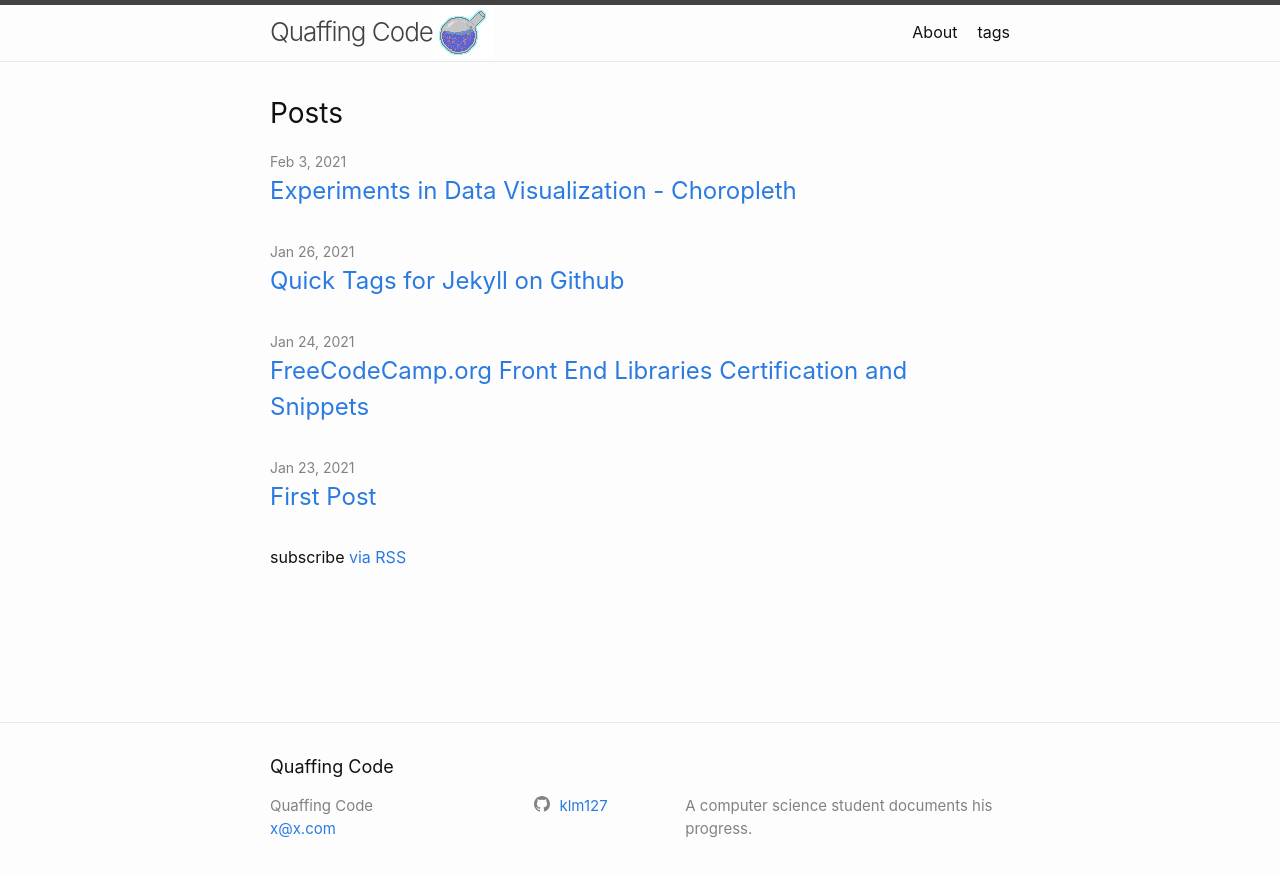
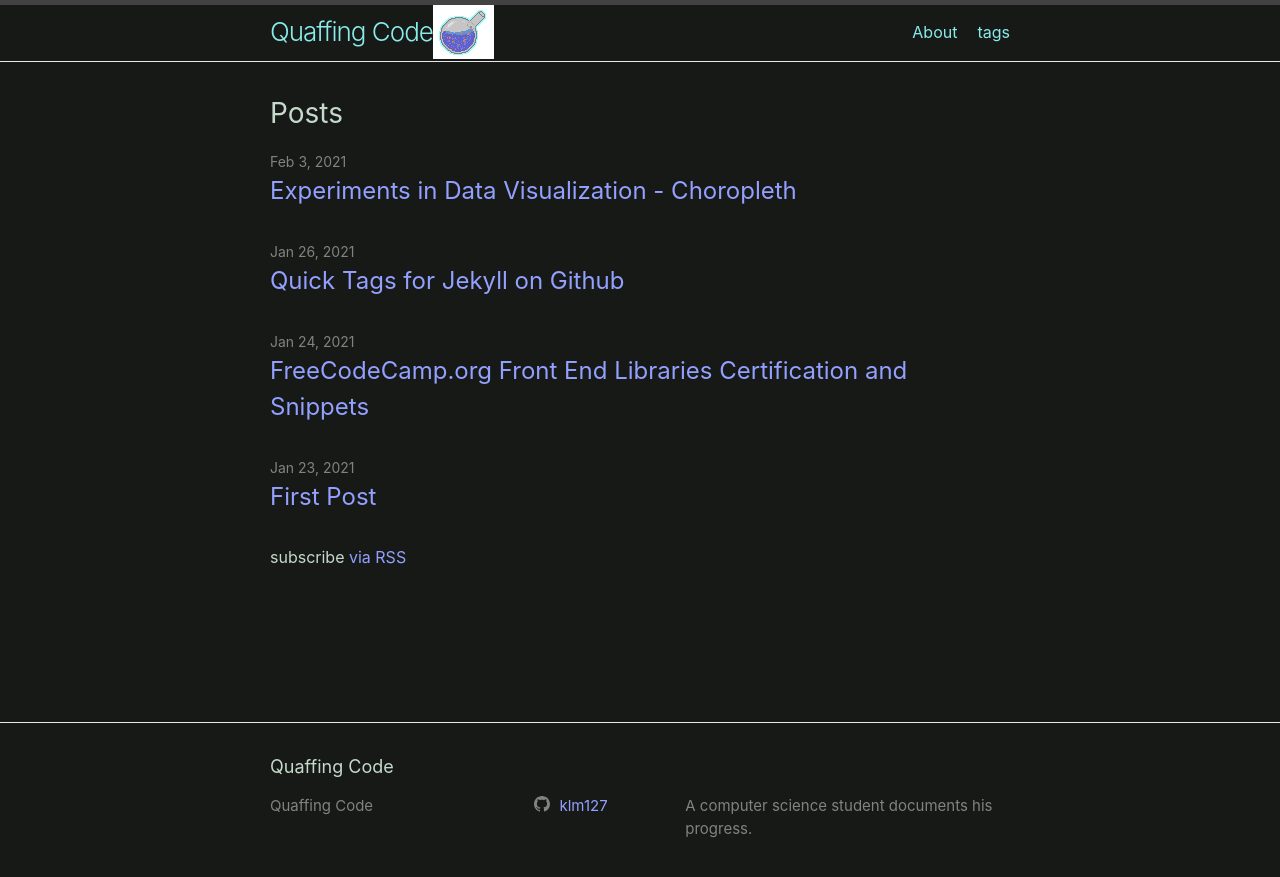
Before and after one commit to klm127/klm127.github.io, a Jekyll site: the page built from index.md, in a window 1280 px wide. Shown: the top 877 px of the page. Built offline with Jekyll 4.4.1, drawn with Linux system fonts in a browser that asks for light colours.

Commit message:
changed to dark scheme, tweaked about page

```diff
--- a/_config.yml
+++ b/_config.yml
@@ -19,7 +19,7 @@
 # in the templates via {{ site.myvariable }}.
 
 title: Quaffing Code
-email: x@x.com
+email:
 description: >- # this means to ignore newlines until "baseurl:"
   A computer science student documents his progress.
 baseurl: "" # the subpath of your site, e.g. /blog
--- a/_includes/head.html
+++ b/_includes/head.html
@@ -4,7 +4,7 @@
   <meta name="viewport" content="width=device-width, initial-scale=1">
   {%- seo -%}
   <link rel="icon" type="image/png" href ="{{site.baseurl}}/assets/icons/{{site.favicon}}">
-  <link rel="stylesheet" href="{{ "/assets/main.css" | relative_url }}">
+  <link rel="stylesheet" href="{{ "/assets/css/alternate/dark1.css" | relative_url }}">
   <link rel="canonical" href="{{ site.url }}{{site.baseurl}}{{ page.url }}" />
   {%- feed_meta -%}
   {%- if jekyll.environment == 'production' -%}
--- a/about.markdown
+++ b/about.markdown
@@ -6,7 +6,8 @@ permalink: /about/
 
 I'm a 30-something Computer Science student aspiring to be a full-time developer. As of this writing, I'm in the very early (sub 1 year) part of my journey, but I like to think my progress has been rapid. My ultimate goal is to be gainfully employed as a member of a productive team where I can contribute real value. Down the line, I aspire to find a path to development related entrepreneurship.
 
+This page is to document my progress. It's purpose is to write about my coding activites as a learning exercise and to keep me accountable. I hope to be able to look back and enjoy seeing the progress I make.
 
-**interests**: coding, reading, nature, homesteading, fitness
+**interests**: learning, coding, reading, nature, homesteading, fitness, mindmapping, languages
 
 **languages**: javascript, Ruby, Java, Groovy, C#
--- /dev/null
+++ b/assets/css/alternate/dark1.css
@@ -0,0 +1,282 @@
+/** Reset some basic elements */
+body, h1, h2, h3, h4, h5, h6, p, blockquote, pre, hr, dl, dd, ol, ul, figure { margin: 0; padding: 0; }
+
+/** Basic styling */
+body { font: 400 16px/1.5 -apple-system, BlinkMacSystemFont, "Segoe UI", Roboto, Helvetica, Arial, sans-serif, "Apple Color Emoji", "Segoe UI Emoji", "Segoe UI Symbol"; color: rgb(198, 218, 204); background-color: #161916; -webkit-text-size-adjust: 100%; -webkit-font-feature-settings: "kern" 1; -moz-font-feature-settings: "kern" 1; -o-font-feature-settings: "kern" 1; font-feature-settings: "kern" 1; font-kerning: normal; display: flex; min-height: 100vh; flex-direction: column; }
+
+/** slight green white: #DAF5DB
+    dark green background: #161916
+    original bg white: #fdfdfd
+    original text color: #111
+**/
+/** Set `margin-bottom` to maintain vertical rhythm */
+h1, h2, h3, h4, h5, h6, p, blockquote, pre, ul, ol, dl, figure, .highlight { margin-bottom: 15px; }
+
+/** `main` element */
+main { display: block; /* Default value of `display` of `main` element is 'inline' in IE 11. */ }
+
+/** Images */
+img { max-width: 100%; vertical-align: middle; }
+
+/** Figures */
+figure > img { display: block; }
+
+figcaption { font-size: 14px; }
+
+/** Lists */
+ul, ol { margin-left: 30px; }
+
+li > ul, li > ol { margin-bottom: 0; }
+
+/** Headings */
+h1, h2, h3, h4, h5, h6 { font-weight: 400; }
+
+/** Links */
+a { color: #93a0ff; text-decoration: none; }
+
+a:visited { color: #8291a7; }
+
+a:hover { color: rgb(173, 186, 196); text-decoration: underline; }
+
+.social-media-list a:hover { text-decoration: none; }
+
+.social-media-list a:hover .username { text-decoration: underline; }
+
+/** Blockquotes */
+blockquote { color: #828282; border-left: 4px solid #e8e8e8; padding-left: 15px; font-size: 18px; letter-spacing: -1px; font-style: italic; }
+
+blockquote > :last-child { margin-bottom: 0; }
+
+/** Code formatting */
+pre, code { font-size: 15px; border: 1px solid #343338; border-radius: 3px; background-color: rgb(18, 18, 27); }
+
+code { padding: 1px 5px; }
+
+pre { padding: 8px 12px; overflow-x: auto; }
+
+pre > code { border: 0; padding-right: 0; padding-left: 0; }
+
+/** Wrapper */
+.wrapper { max-width: -webkit-calc(800px - (30px * 2)); max-width: calc(800px - (30px * 2)); margin-right: auto; margin-left: auto; padding-right: 30px; padding-left: 30px; }
+
+@media screen and (max-width: 800px) { .wrapper { max-width: -webkit-calc(800px - (30px)); max-width: calc(800px - (30px)); padding-right: 15px; padding-left: 15px; } }
+
+/** Clearfix */
+.footer-col-wrapper:after, .wrapper:after { content: ""; display: table; clear: both; }
+
+/** Icons */
+.svg-icon { width: 16px; height: 16px; display: inline-block; fill: #828282; padding-right: 5px; vertical-align: text-top; }
+
+.social-media-list li + li { padding-top: 5px; }
+
+/** Tables */
+table { margin-bottom: 30px; width: 100%; text-align: left; color: #3f3f3f; border-collapse: collapse; border: 1px solid #e8e8e8; }
+
+table tr:nth-child(even) { background-color: #f7f7f7; }
+
+table th, table td { padding: 10px 15px; }
+
+table th { background-color: #f0f0f0; border: 1px solid #dedede; border-bottom-color: #c9c9c9; }
+
+table td { border: 1px solid #e8e8e8; }
+
+/** Site header */
+.site-header { border-top: 5px solid #424242; border-bottom: 1px solid #e8e8e8; min-height: 55.95px; position: relative; }
+
+.site-title { font-size: 26px; font-weight: 300; line-height: 54px; letter-spacing: -1px; margin-bottom: 0; float: left; }
+
+.site-title, .site-title:visited { color: #8AEBEB; }
+
+.site-nav { float: right; line-height: 54px; }
+
+.site-nav .nav-trigger { display: none; }
+
+.site-nav .menu-icon { display: none; }
+
+.site-nav .page-link { color: #8AEBEB; line-height: 1.5; }
+
+.site-nav .page-link:not(:last-child) { margin-right: 20px; }
+
+@media screen and (max-width: 600px) { .site-nav { position: absolute; top: 9px; right: 15px; background-color: #fdfdfd; border: 1px solid #e8e8e8; border-radius: 5px; text-align: right; } .site-nav label[for="nav-trigger"] { display: block; float: right; width: 36px; height: 36px; z-index: 2; cursor: pointer; } .site-nav .menu-icon { display: block; float: right; width: 36px; height: 26px; line-height: 0; padding-top: 10px; text-align: center; } .site-nav .menu-icon > svg { fill: #424242; } .site-nav input ~ .trigger { clear: both; display: none; } .site-nav input:checked ~ .trigger { display: block; padding-bottom: 5px; } .site-nav .page-link { display: block; padding: 5px 10px; margin-left: 20px; } .site-nav .page-link:not(:last-child) { margin-right: 0; } }
+
+/** Site footer */
+.site-footer { border-top: 1px solid #e8e8e8; padding: 30px 0; }
+
+.footer-heading { font-size: 18px; margin-bottom: 15px; }
+
+.contact-list, .social-media-list { list-style: none; margin-left: 0; }
+
+.footer-col-wrapper { font-size: 15px; color: #828282; margin-left: -15px; }
+
+.footer-col { float: left; margin-bottom: 15px; padding-left: 15px; }
+
+.footer-col-1 { width: -webkit-calc(35% - (30px / 2)); width: calc(35% - (30px / 2)); }
+
+.footer-col-2 { width: -webkit-calc(20% - (30px / 2)); width: calc(20% - (30px / 2)); }
+
+.footer-col-3 { width: -webkit-calc(45% - (30px / 2)); width: calc(45% - (30px / 2)); }
+
+@media screen and (max-width: 800px) { .footer-col-1, .footer-col-2 { width: -webkit-calc(50% - (30px / 2)); width: calc(50% - (30px / 2)); } .footer-col-3 { width: -webkit-calc(100% - (30px / 2)); width: calc(100% - (30px / 2)); } }
+
+@media screen and (max-width: 600px) { .footer-col { float: none; width: -webkit-calc(100% - (30px / 2)); width: calc(100% - (30px / 2)); } }
+
+/** Page content */
+.page-content { padding: 30px 0; flex: 1; }
+
+.page-heading { font-size: 32px; }
+
+.post-list-heading { font-size: 28px; }
+
+.post-list { margin-left: 0; list-style: none; }
+
+.post-list > li { margin-bottom: 30px; }
+
+.post-meta { font-size: 14px; color: #828282; }
+
+.post-link { display: block; font-size: 24px; }
+
+/** Posts */
+.post-header { margin-bottom: 30px; }
+
+.post-title { font-size: 42px; letter-spacing: -1px; line-height: 1; }
+
+@media screen and (max-width: 800px) { .post-title { font-size: 36px; } }
+
+.post-content { margin-bottom: 30px; }
+
+.post-content h2 { font-size: 32px; }
+
+@media screen and (max-width: 800px) { .post-content h2 { font-size: 28px; } }
+
+.post-content h3 { font-size: 26px; }
+
+@media screen and (max-width: 800px) { .post-content h3 { font-size: 22px; } }
+
+.post-content h4 { font-size: 20px; }
+
+@media screen and (max-width: 800px) { .post-content h4 { font-size: 18px; } }
+
+/** Syntax highlighting styles */
+.highlight { background: #fff; }
+
+.highlighter-rouge .highlight { background: #eef; }
+
+.highlight .c { color: #998; font-style: italic; }
+
+.highlight .err { color: #a61717; background-color: #e3d2d2; }
+
+.highlight .k { font-weight: bold; }
+
+.highlight .o { font-weight: bold; }
+
+.highlight .cm { color: #998; font-style: italic; }
+
+.highlight .cp { color: #999; font-weight: bold; }
+
+.highlight .c1 { color: #998; font-style: italic; }
+
+.highlight .cs { color: #999; font-weight: bold; font-style: italic; }
+
+.highlight .gd { color: #000; background-color: #fdd; }
+
+.highlight .gd .x { color: #000; background-color: #faa; }
+
+.highlight .ge { font-style: italic; }
+
+.highlight .gr { color: #a00; }
+
+.highlight .gh { color: #999; }
+
+.highlight .gi { color: #000; background-color: #dfd; }
+
+.highlight .gi .x { color: #000; background-color: #afa; }
+
+.highlight .go { color: #888; }
+
+.highlight .gp { color: #555; }
+
+.highlight .gs { font-weight: bold; }
+
+.highlight .gu { color: #aaa; }
+
+.highlight .gt { color: #a00; }
+
+.highlight .kc { font-weight: bold; }
+
+.highlight .kd { font-weight: bold; }
+
+.highlight .kp { font-weight: bold; }
+
+.highlight .kr { font-weight: bold; }
+
+.highlight .kt { color: #458; font-weight: bold; }
+
+.highlight .m { color: #099; }
+
+.highlight .s { color: #d14; }
+
+.highlight .na { color: #008080; }
+
+.highlight .nb { color: #0086B3; }
+
+.highlight .nc { color: #458; font-weight: bold; }
+
+.highlight .no { color: #008080; }
+
+.highlight .ni { color: #800080; }
+
+.highlight .ne { color: #900; font-weight: bold; }
+
+.highlight .nf { color: #900; font-weight: bold; }
+
+.highlight .nn { color: #555; }
+
+.highlight .nt { color: #000080; }
+
+.highlight .nv { color: #008080; }
+
+.highlight .ow { font-weight: bold; }
+
+.highlight .w { color: #bbb; }
+
+.highlight .mf { color: #099; }
+
+.highlight .mh { color: #099; }
+
+.highlight .mi { color: #099; }
+
+.highlight .mo { color: #099; }
+
+.highlight .sb { color: #d14; }
+
+.highlight .sc { color: #d14; }
+
+.highlight .sd { color: #d14; }
+
+.highlight .s2 { color: #d14; }
+
+.highlight .se { color: #d14; }
+
+.highlight .sh { color: #d14; }
+
+.highlight .si { color: #d14; }
+
+.highlight .sx { color: #d14; }
+
+.highlight .sr { color: #009926; }
+
+.highlight .s1 { color: #d14; }
+
+.highlight .ss { color: #990073; }
+
+.highlight .bp { color: #999; }
+
+.highlight .vc { color: #008080; }
+
+.highlight .vg { color: #008080; }
+
+.highlight .vi { color: #008080; }
+
+.highlight .il { color: #099; }
+
+/*# sourceMappingURL=main.css.map */
```
